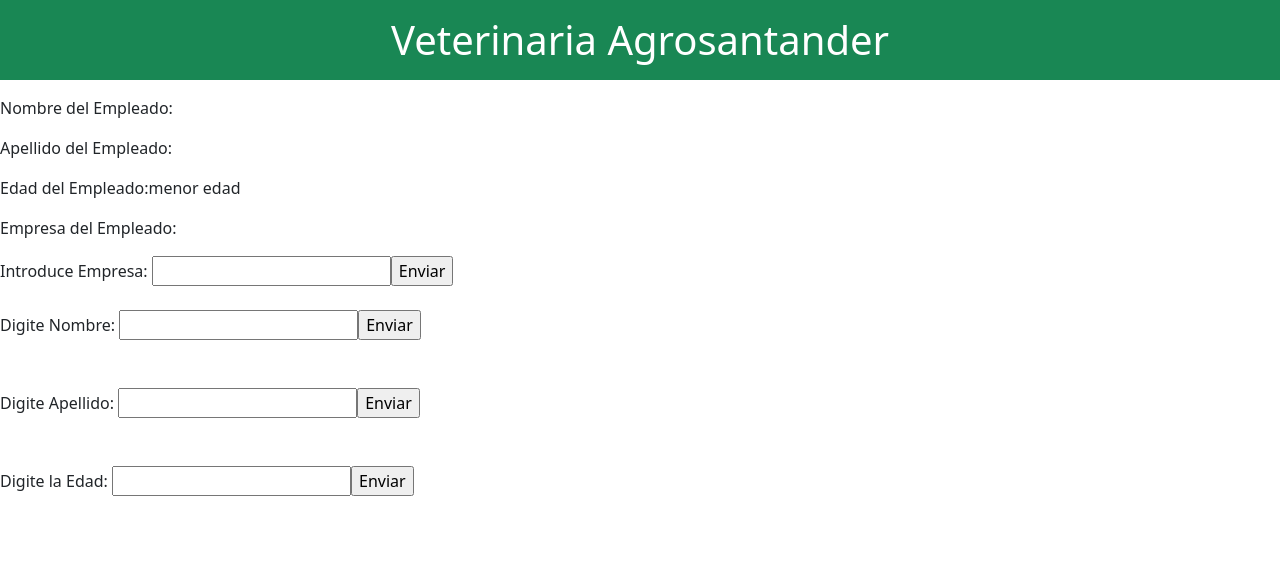
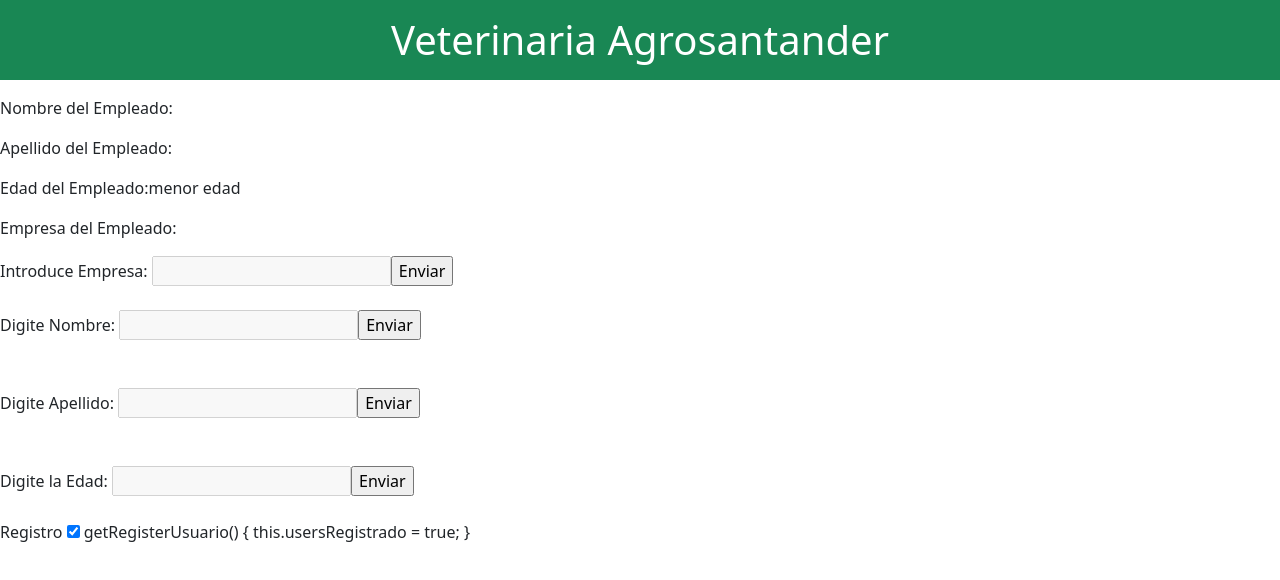
Before and after one commit to felixvilla1221/miprimerApp, an Angular app: page / in a window 1280 px wide. Shown: the top 580 px of the page. Built offline with nearby package versions, Linux system fonts and the light colour scheme.

Commit message:
Septimo Commit Proyecto

```diff
--- a/src/app/component/empleado/empleado.component.html
+++ b/src/app/component/empleado/empleado.component.html
@@ -6,13 +6,18 @@
 
 
 
-Introduce Empresa: <input type="text" #empresa><input type="button" value="Enviar" (click)="llamarEmpresa(empresa.value)"/>
+Introduce Empresa: <input type="text" #empresa [disabled]="habilitarCuadroEmpresa"><input type="button" value="Enviar" (click)="llamarEmpresa(empresa.value)"/>
 <br/>
 <br/>
-Digite Nombre: <input type="text" #nombre><input type="button" value="Enviar" (click)="llamarNombre(nombre.value)"/><br/>
+Digite Nombre: <input type="text" #nombre [disabled]="habilitarCuadroNombre"><input type="button" value="Enviar" (click)="llamarNombre(nombre.value)"/><br/>
 <br/>
 <br/>
-Digite Apellido: <input type="text" #apellido><input type="button" value="Enviar" (click)="llamarApellido(apellido.value)"/><br/>
+Digite Apellido: <input type="text" #apellido [disabled]="habilitarCuadroApellido" ><input type="button" value="Enviar" (click)="llamarApellido(apellido.value)"/><br/>
 <br/>
 <br/>
-Digite la Edad: <input type="number" #edad><input type="button" value="Enviar" (click)="llamarEdad(edad.valueAsNumber)">
+Digite la Edad: <input type="number" #edad [disabled]="habilitarCuadroEdad"><input type="button" value="Enviar" (click)="llamarEdad(edad.valueAsNumber)">
+<br/>
+<br/>
+
+Registro <input type="checkbox" id="registro" [checked]="usersRegistrado" />
+{{getRegisterUsuario}}
--- a/src/app/component/empleado/empleado.component.ts
+++ b/src/app/component/empleado/empleado.component.ts
@@ -17,23 +17,20 @@ export class EmpleadoComponent implements OnInit {
 
 
 
-llamarEmpresa(value:string){
 
-}
+// Creacion de Propiedad Binding
+   habilitarCuadroEdad     = true;
+   habilitarCuadroNombre   = true;
+   habilitarCuadroApellido = true;
+   habilitarCuadroEmpresa  = true;
+   usersRegistrado         = true;
 
 
-llamarNombre(value:string){
-
-}
+   getRegisterUsuario(){
+    this.usersRegistrado = true;
+   }
 
 
-llamarApellido(value:string){
-
-}
-
- llamarEdad(valorEdad:number){
-
- }
 
 constructor(){
 
@@ -45,4 +42,24 @@ constructor(){
 
  }
 
+
+
+ llamarEmpresa(value:string){
+
+ }
+
+
+ llamarNombre(value:string){
+
+ }
+
+
+ llamarApellido(value:string){
+
+ }
+
+  llamarEdad(valor:number){
+
+  }
+
 }
```
